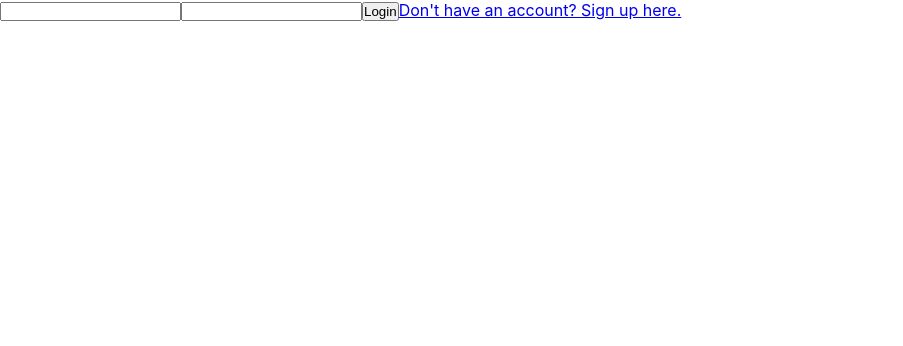
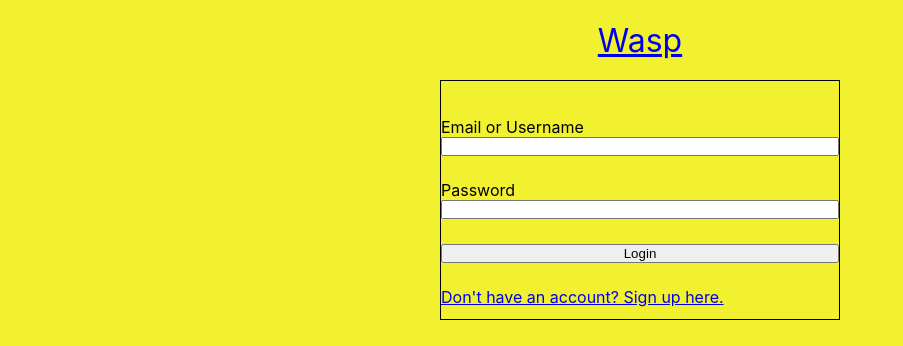
Before and after one commit to Saadkhalid913/wasp-frontend, a React (Create React App) app: page / in a window 1280 px wide. Shown: the top 346 px of the page, without its empty margins (0-903 px from the left). Built offline with nearby package versions, Linux system fonts and the light colour scheme.

Commit message:
added post add and delete functionality

```diff
--- a/src/App.css
+++ b/src/App.css
@@ -6,7 +6,53 @@
 
 :root {
   --text-color: black;
-  --main-background: ;
+  --main-background: rgb(241, 241, 48);
+}
+
+body {
+  background-color: var(--main-background);
+}
+
+.navbar {
+  display: flex;
+  height: 10vh;
+  width: 100%;
+  justify-content: center;
+  align-items: center;
+}
+
+.login-box {
+  width: min(90%, 25rem);
+  height: 15rem;
+  border: 1px solid black;
+  display: flex;
+  flex-direction: column;
+  margin: 0 auto;
+  justify-content: space-around;
+}
+
+.login-box > div {
+  display: flex;
+  flex-direction: column;
+}
+
+.signup-box {
+  width: min(90%, 25rem);
+  height: 15rem;
+  border: 1px solid black;
+  display: flex;
+  flex-direction: column;
+  margin: 0 auto;
+  justify-content: space-around;
+}
+
+.signup-box > div {
+  display: flex;
+  flex-direction: column;
+}
+
+.navbar a {
+  font-size: 2rem;
 }
 
 .tasks {
--- a/src/app.jsx
+++ b/src/app.jsx
@@ -2,8 +2,10 @@ import React, { Component } from 'react';
 import Tasks from './components/posts';
 import Login from "./components/login"
 import Signup from "./components/signup"
+import Navbar from "./components/navbar";
+
 import "./App.css"
-import { BrowserRouter as Router, Switch, Route } from "react-router-dom"
+import { BrowserRouter as Router, Route } from "react-router-dom"
 
 export default class App extends Component {
 
@@ -13,16 +15,23 @@ export default class App extends Component {
 
 
   render(){
-    console.log("current token", this.state.token)
+    console.log(this.state.token)
     if (!this.state.token) {
       return (
         <Router>
+          <Route path = "/" component = {Navbar}/>
            <Route path ="/" exact render = {(props) => <Login {...props} key="login-box" submitToken={this.submitToken}/>}/>
            <Route path ="/signup" exact component={Signup}/>
         </Router>
       );
     }
-   return (<Tasks token = {this.state.token}/>);
+   return (
+   <React.Fragment>
+     <Navbar />
+     <Tasks token = {this.state.token}/>
+   </React.Fragment>
+   )
+   ;
   }
 
 submitToken = (token) => {
--- a/src/components/login.jsx
+++ b/src/components/login.jsx
@@ -2,20 +2,20 @@ import React, { Component } from 'react';
 import axios from 'axios';
 export default class Login extends Component {
 
-  state = {error: false}
+  state = {error: null}
   render() {
-    if (this.state.error) {
-      return (
-        <div>
-          <h1>there was an error</h1>
-          <button onClick = { () => this.setState({error:false})}>Go back</button>
-        </div>
-      )
-    }
     return (
       <div className = "login-box">
+        <p className = "login-error">{this.state.error}</p>
+        <div>
+        <label>Email or Username</label>
         <input id = "username-email-box" />
+        </div>
+        <div>
+        <label>Password</label>
         <input type = "password" id = "password-box"/>
+        </div>
+
         <button onClick = {this.handleLogin}>Login</button>
         <a href = "/signup">Don't have an account? Sign up here.</a>
       </div>
--- /dev/null
+++ b/src/components/navbar.jsx
@@ -0,0 +1,11 @@
+import React, { Component } from 'react';
+
+export default class Navbar extends Component {
+  render() {
+    return (
+      <div className="navbar">
+        <a href ="/">Wasp</a>
+      </div>
+    )
+  }
+}
--- a/src/components/post.jsx
+++ b/src/components/post.jsx
@@ -5,7 +5,8 @@ export default class Task extends Component {
     return (
       <div className="task">
         <p>{this.props.task.text}</p>
-        <button onClick = {() => this.props.toggleComplete(this.props.task)}>Complete</button>
+        <button className = "task-complete" onClick = {() => this.props.toggleComplete(this.props.task)}>Complete</button>
+        <button className = "task-delete" onClick = {() => this.props.handleDelete(this.props.task)}>Delete</button>
       </div>
     );
   }
--- a/src/components/posts.jsx
+++ b/src/components/posts.jsx
@@ -14,15 +14,39 @@ export default class Posts extends Component {
 
   render() {
     console.log(this.state)
+
+    if (this.state.posts.length === 0) {
+      return (
+        <React.Fragment>
+          <div className="add-task-wrapper">
+              <input placeholder ="Add item" id = "add-task-input"/>
+              <button onClick={() => this.handleAdd()} id = "add-task-button">Add post</button>
+          </div>
+          <div className = "no-posts-wrapper">
+              <h2>There are no posts!</h2>
+          </div>
+        </React.Fragment>
+
+
+      )
+    }
     return (
-      <div className = "tasks">
+      <React.Fragment>
+        <div className="add-task-wrapper">
+              <input placeholder ="Add item" id = "add-task-input"/>
+              <button onClick={() => this.handleAdd()} id = "add-task-button">Add post</button>
+        </div>
+        <div className = "tasks">
         { this.state.posts.map(post => (
+
         <Task
           key={post._id}
           task={post}
-          toggleComplete={this.toggleComplete}/>
+          toggleComplete={this.toggleComplete}
+          handleDelete={this.handleDelete}/>
       ))}
       </div>
+      </React.Fragment>
     );
   }
 
@@ -33,9 +57,39 @@ export default class Posts extends Component {
         user_auth_token: token
       }
     })
-    console.log(posts.data)
     return posts.data
   }
 
-  toggleComplete = (task) => {console.log(task.completed)}
+  toggleComplete = async (task) => {
+    const id = task._id;
+    const response = await axios.put("http://localhost:3000/api/posts/toggle/" + id, {}, {headers:{ user_auth_token:this.props.token}})
+    console.log(response.data)
+  }
+
+  handleAdd = async () => {
+    console.log("Handling add")
+    const text = document.getElementById("add-task-input").value;
+    if (text.length < 8) return
+    const response = await axios.post("http://localhost:3000/api/posts/", {user_auth_token:this.props.token, text})
+    if (response.error) return alert(response.error)
+    this.addPostToState(response.data)
+  }
+
+  addPostToState = (post) => {
+    const posts = [...this.state.posts, post]
+    this.setState({ posts })
+  }
+
+  handleDelete = async (post) => {
+
+    let id = post._id;
+    const response = await axios.delete("http://localhost:3000/api/posts/" + id, {headers : { user_auth_token: this.props.token } })
+    id = response.data._id;
+
+    const posts = [...this.state.posts]
+    console.log(posts)
+    const index = posts.findIndex(p => p._id === id);
+    posts.splice(index, 1);
+    this.setState({ posts })
+  }
 }
--- a/src/components/signup.jsx
+++ b/src/components/signup.jsx
@@ -8,7 +8,7 @@ export default class Signup extends Component {
 
   render() {
     return (
-      <div>
+      <div className = "signup-box">
         <p >{this.state.error}</p>
         <div>
           <label htmlFor = "username">Username</label>
@@ -49,9 +49,7 @@ export default class Signup extends Component {
     console.log(response)
 
     if (response.data.error) return this.setState({error: response.data.error});
-    this.props.submitToken(response.data.user_auth_token)
-
-
+    console.log(response)
   }
 
 }
```
